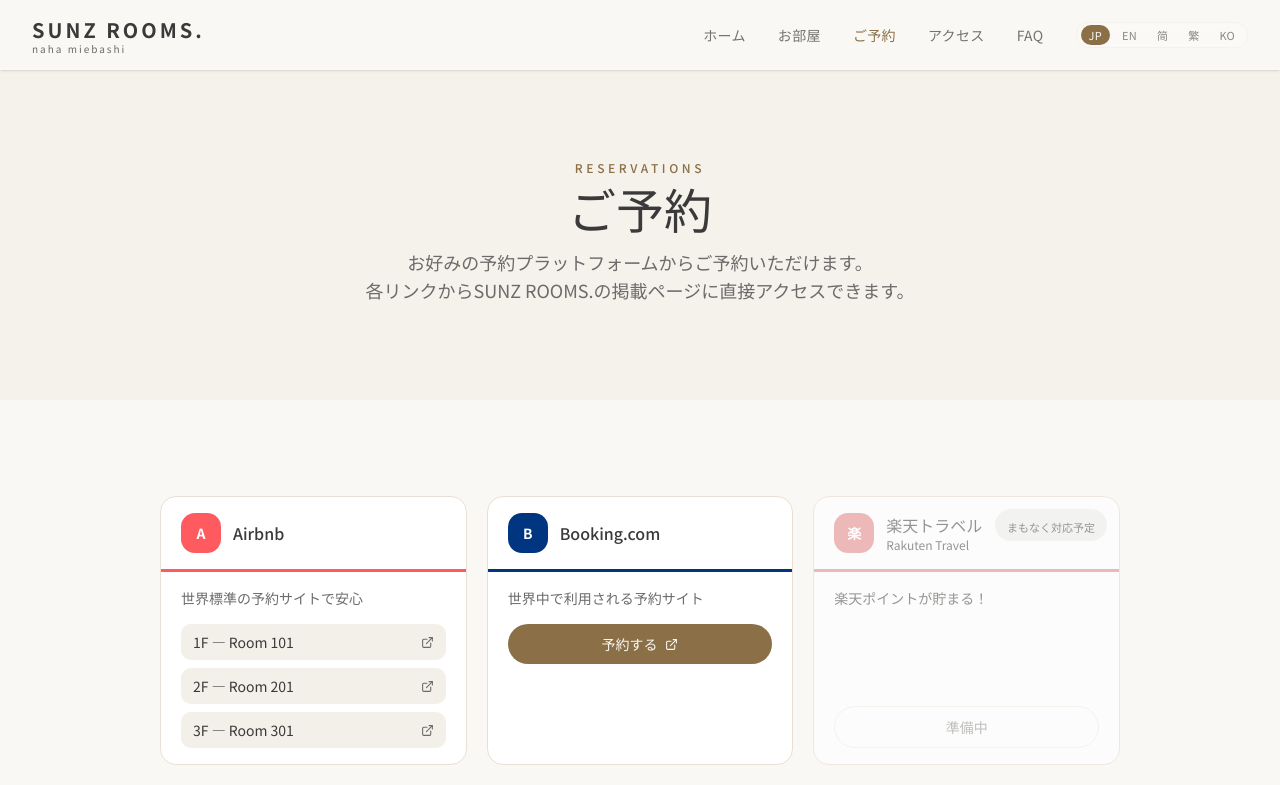
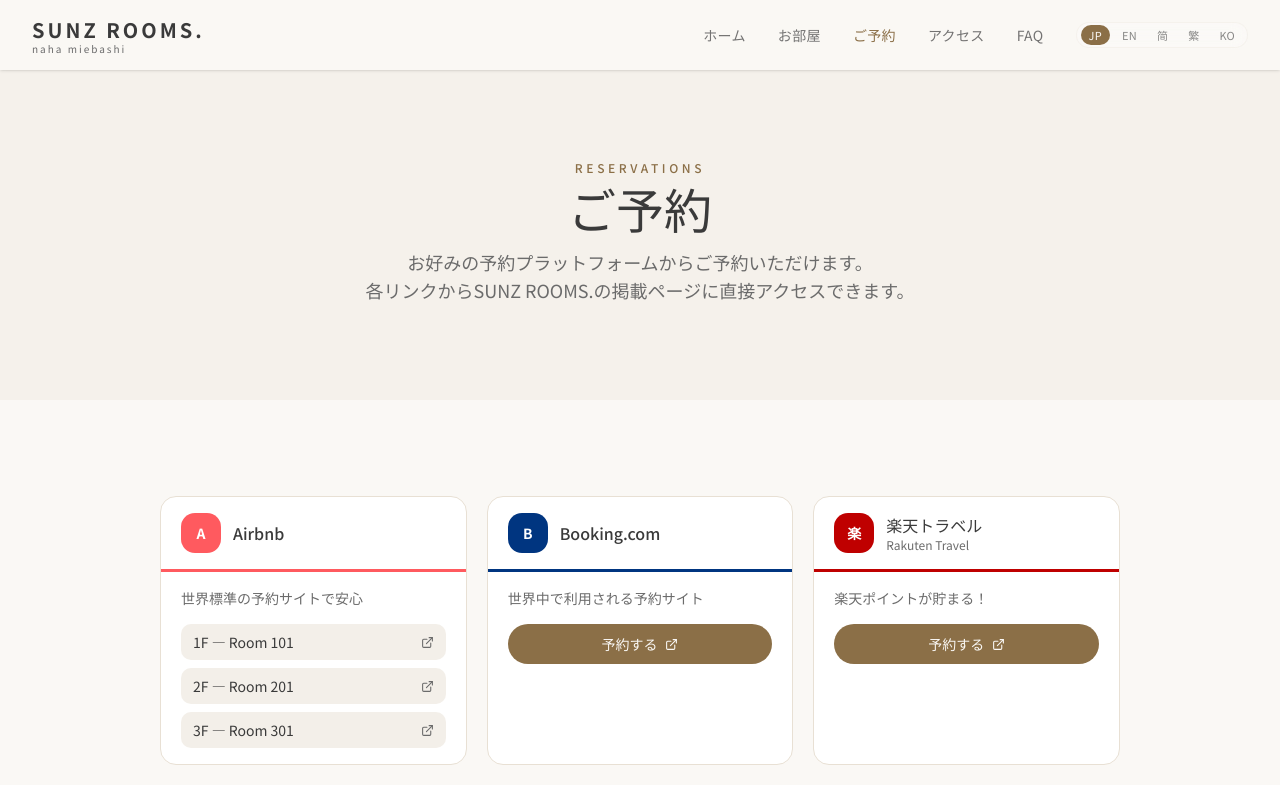
Before and after one commit to a24worldview-lgtm/sunzrooms-naha-miebashi, a Next.js app: page /booking in a window 1280 px wide. Shown: the top 785 px of the page. Built offline with nearby package versions, Linux system fonts and the light colour scheme.

Commit message:
Update page.tsx

```diff
--- a/app/booking/page.tsx
+++ b/app/booking/page.tsx
@@ -14,7 +14,7 @@ const platforms = [
     { label: "3F — Room 301", url: "https://airbnb.jp/h/sunzrooms301" },
   ]},
   { name: "Booking.com", url: "https://www.booking.com/hotel/jp/sunz-rooms-naha-miebashi.ja.html", noteKey: "booking" as const, color: "#003580", active: true, rooms: null },
-  { name: "楽天トラベル", subtitle: "Rakuten Travel", url: "https://travel.rakuten.co.jp", noteKey: "rakuten" as const, color: "#BF0000", active: false, rooms: null },
+  { name: "楽天トラベル", subtitle: "Rakuten Travel", url: "https://hotel.travel.rakuten.co.jp/hinfo/198960/", noteKey: "rakuten" as const, color: "#BF0000", active: true, rooms: null },
   { name: "じゃらん", subtitle: "Jalan", url: "https://www.jalan.net", noteKey: "jalan" as const, color: "#FF6600", active: false, rooms: null },
   { name: "ヤフートラベル", subtitle: "Yahoo Travel", url: "https://travel.yahoo.co.jp", noteKey: "yahoo" as const, color: "#FF0033", active: false, rooms: null },
   { name: "Agoda", url: "https://www.agoda.com", noteKey: "agoda" as const, color: "#5392F9", active: false, rooms: null },
```
